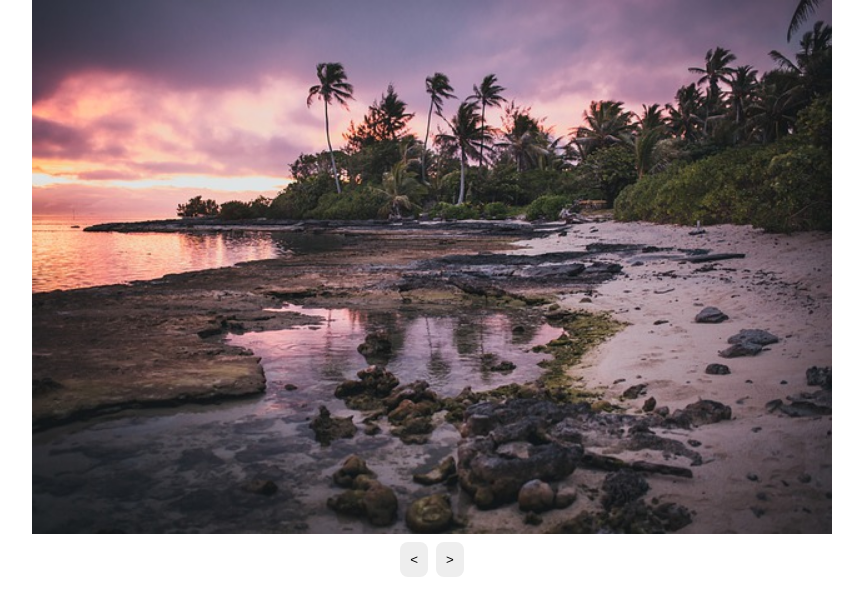
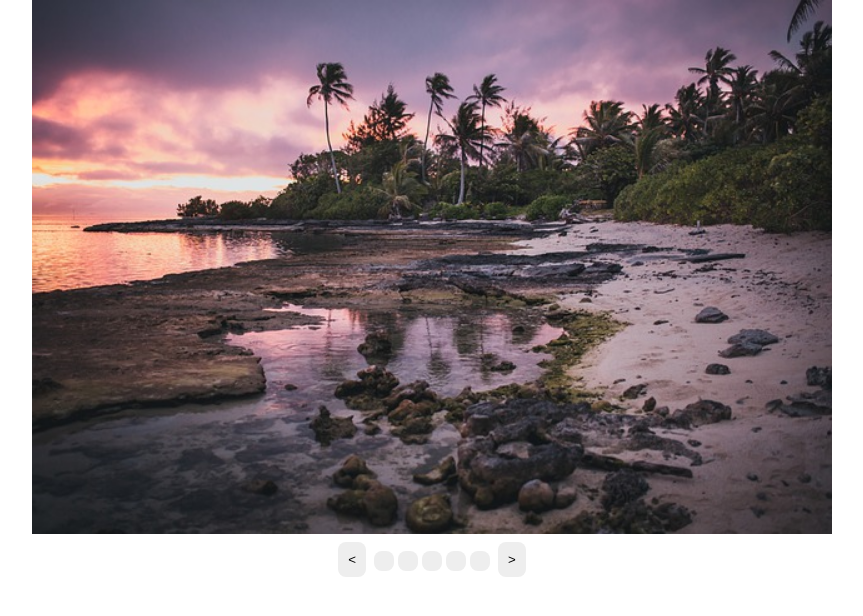
Before and after one commit to br-adriel/js-image-slider, a plain HTML site: page index.html in a window 1280 px wide. Shown: the whole page, without its empty margins (208-1071 px from the left). Drawn offline with Linux system fonts and the light colour scheme.

Commit message:
Adiciona seletores para as imagens

```diff
--- a/index.html
+++ b/index.html
@@ -17,6 +17,13 @@
       <img src="./img/5.jpg" alt="" />
       <div class="controles">
         <button title="Voltar" id="btnVoltar"><</button>
+        <div class="seletores">
+          <button data-src="./img/1.jpg" class="ativo"></button>
+          <button data-src="./img/2.jpg"></button>
+          <button data-src="./img/3.jpg"></button>
+          <button data-src="./img/4.jpg"></button>
+          <button data-src="./img/5.jpg"></button>
+        </div>
         <button title="Avançar" id="btnProx">></button>
       </div>
     </div>
```
